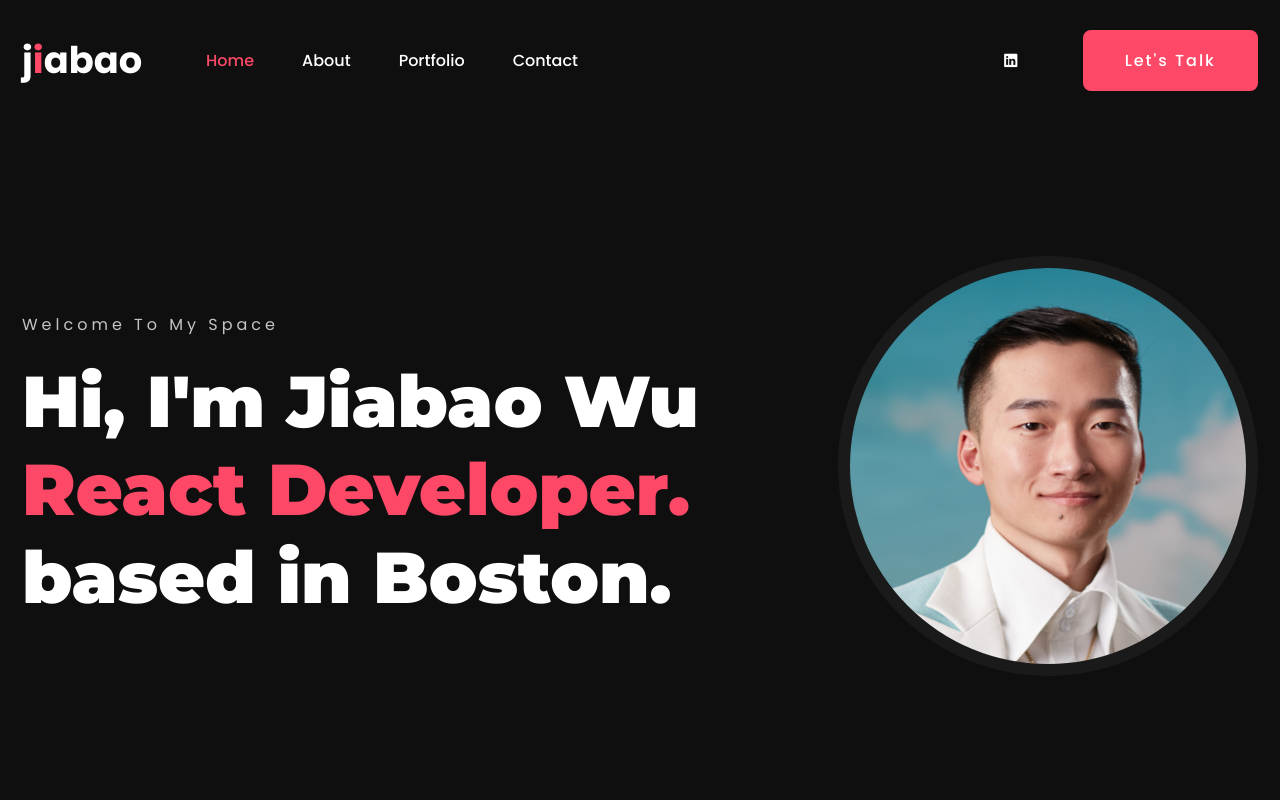
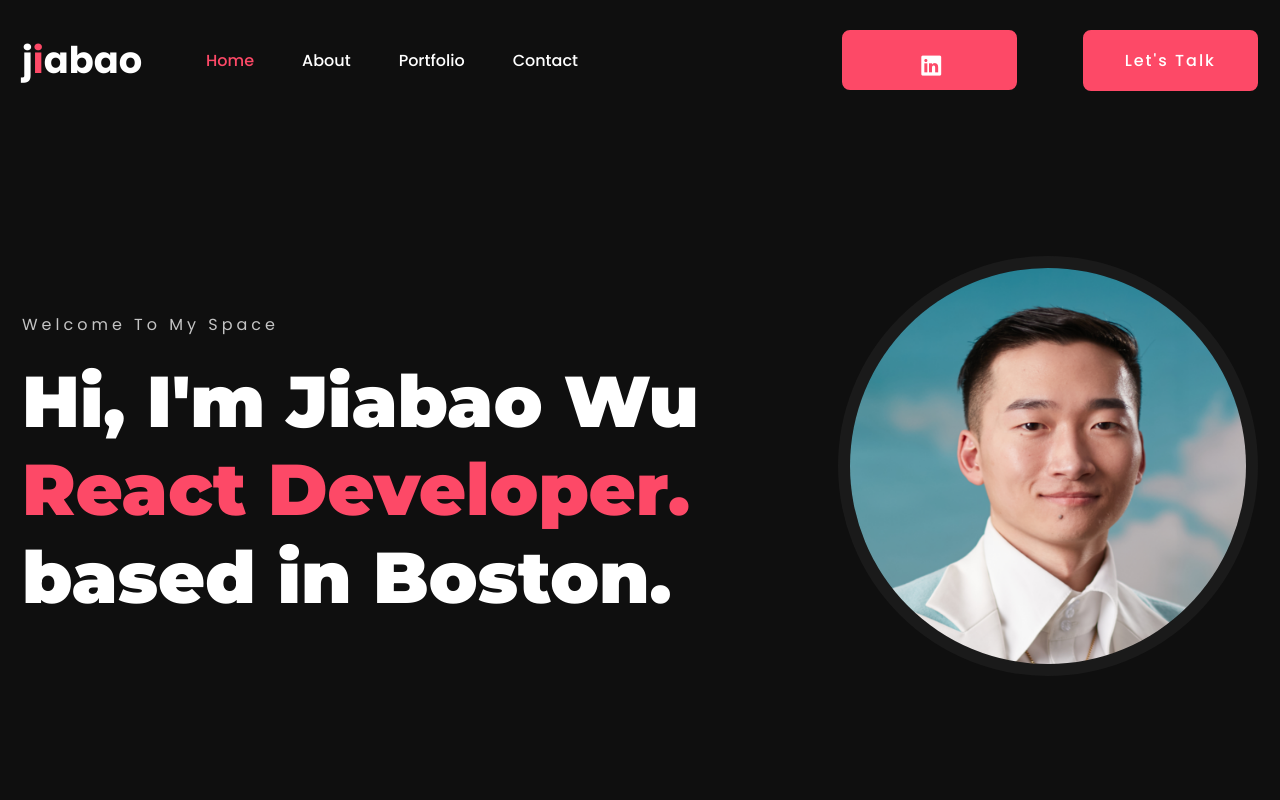
Before and after one commit to JiabaoWu1/Jiabao-Portfolio, a website: page index.html in a window 1280 px wide. Shown: the top 800 px of the page. Drawn offline with nearby package versions, Linux system fonts and the light colour scheme.

Commit message:
new update on header

```diff
--- a/assets/block/nav.css
+++ b/assets/block/nav.css
@@ -31,13 +31,27 @@
   font-size: var(--small-font-size);
   color: var(--title-color);
   transition: all 0.3s var(--transition);
-
   padding: 0.5rem;
   border-radius: 50%;
-  transition: transform 0.3s ease, background-color 0.3s ease;
+  transition: transform 0.3s ease;
   display: flex;
   justify-content: center;
   align-items: center;
+}
+
+.nav__social-link {
+  display: inline-flex;
+  align-items: center;
+  justify-content: center;
+  width: 174.9px;
+  height: 60px;
+  background-color: #0077b5;
+  border-radius: 5px;
+  color: white;
+  text-align: center;
+  margin-right: 10px;
+  cursor: pointer;
+  transition: background-color 0.3s ease;
 }
 
 .nav__link {
@@ -49,10 +63,7 @@
   margin-left: auto;
 }
 
-.nav__social-link:hover {
-  transform: translateY(-0.25rem) scale(2);
-}
-
+.nav__social-link,
 .nav__link-btn {
   font-size: var(--smaller-font-size);
   background-color: transparent;
@@ -60,10 +71,16 @@
   padding: 0.625rem 1.25rem;
 }
 
+.nav__social-link i {
+  font-size: 1.5rem;
+}
+
+.nav__social-link:hover,
 .nav__link-btn:hover {
   background-color: var(--first-color);
   border-color: var(--first-color);
   color: var(--title-color);
+  transform: translateY(-0.25rem) scale(1.05);
 }
 
 .nav__toggle,
--- a/assets/css/index.css
+++ b/assets/css/index.css
@@ -181,6 +181,10 @@ input {
   background-color: var(--container-color);
   box-shadow: 0 0 10px hsla(0, 0%, 0%, 0.25);
   animation: slide-down 0.7s;
+}
+.uil-linkedin::before {
+  width: 20px;
+  height: 20px;
 }
 
 @keyframes slide-down {
--- a/index.html
+++ b/index.html
@@ -42,7 +42,7 @@
           <a
             href="https://www.linkedin.com/in/jiabaowu78186677/"
             target="_blank"
-            class="nav__social-link"
+            class="nav__social-link btn"
           >
             <i class="uil uil-linkedin"></i>
           </a>
@@ -226,7 +226,7 @@
 
           <div class="portfolio__item">
             <img
-              src="assets/img/portfolio-3.jpg"
+              src=""
               alt=""
               class="portfolio__img"
               onclick="window.open(' https://jiabaowu1.github.io/What-to-Wear-/','_blank')"
```
